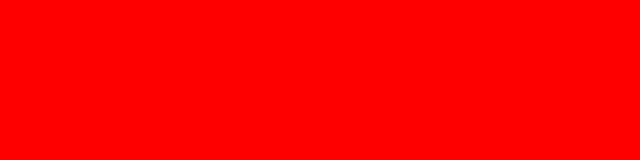
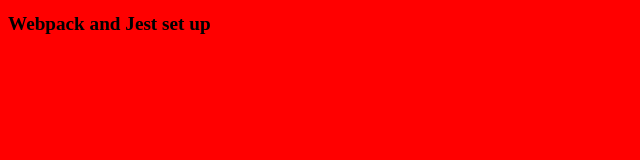
Before and after one commit to Chaseknis/second_capstone_Js, a website built with webpack: page src/index.html in a window 1280 px wide. Shown: the whole page, without its empty margins (0-640 px from the left). Built offline with nearby package versions, Linux system fonts and the light colour scheme.

Commit message:
Make changes to the dist directory to resolve #18

```diff
--- a/src/index.html
+++ b/src/index.html
@@ -7,6 +7,7 @@
     <title>Document</title>
 </head>
 <body>
+  <h1>Webpack and Jest set up</h1>
 
 </body>
 </html>
--- a/src/style.css
+++ b/src/style.css
@@ -1,3 +1,7 @@
 body {
   background-color: red;
 }
+
+h1 {
+  font-size: larger;
+}
```
Also changed, not shown: dist/bundle.js (deleted), dist/index.bundle.js (added), dist/index.html, dist/main.js (deleted), dist/main.js.LICENSE.txt (deleted).
